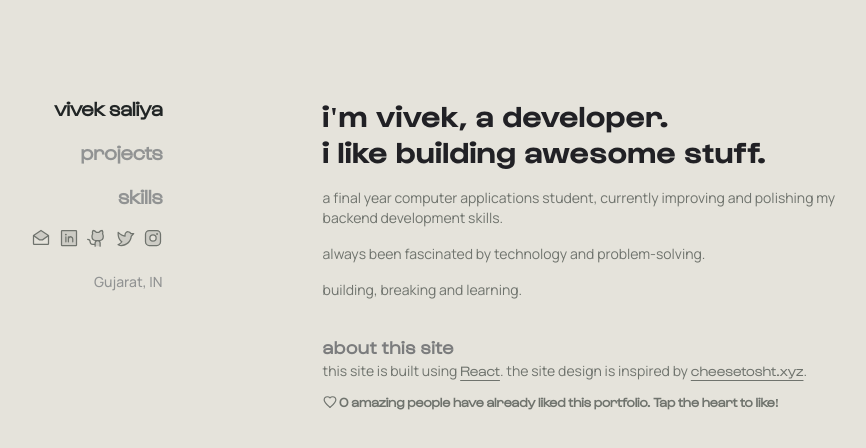
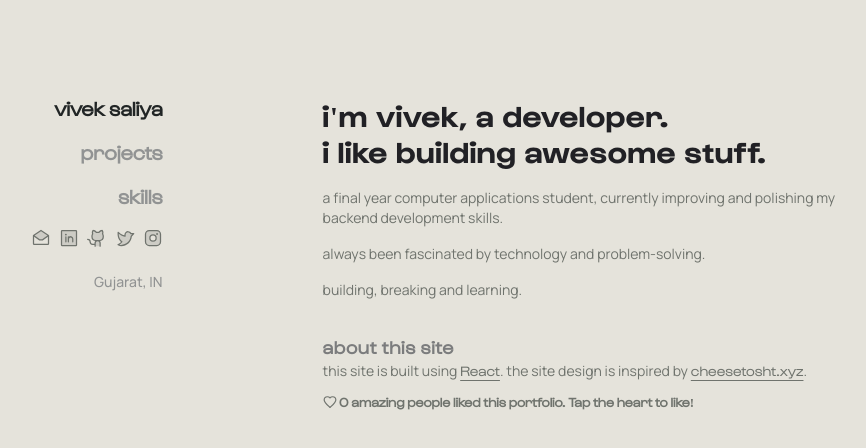
Before and after one commit to saliyavivek/portfolio, a React (Vite) app in the folder frontend/: page / in a window 1280 px wide. Shown: the top 448 px of the page, without its empty margins (187-1053 px from the left). Built offline with nearby package versions, Linux system fonts and the light colour scheme; no server answers; the HTML template or start-up script is replaced by a standard one.

Commit message:
update like message

```diff
--- a/frontend/src/pages/Home/Home.jsx
+++ b/frontend/src/pages/Home/Home.jsx
@@ -96,8 +96,8 @@ const Home = () => {
             </button>
             <span className="message">
               {isLiked ? "You and " : ""}
-              {likes} {isLiked ? "other" : ""} amazing people have already liked
-              this portfolio. {isLiked ? "" : "Tap the heart to like!"}
+              {likes} {isLiked ? "other" : ""} amazing people liked this
+              portfolio. {isLiked ? "" : "Tap the heart to like!"}
             </span>
           </p>
         </div>
```
